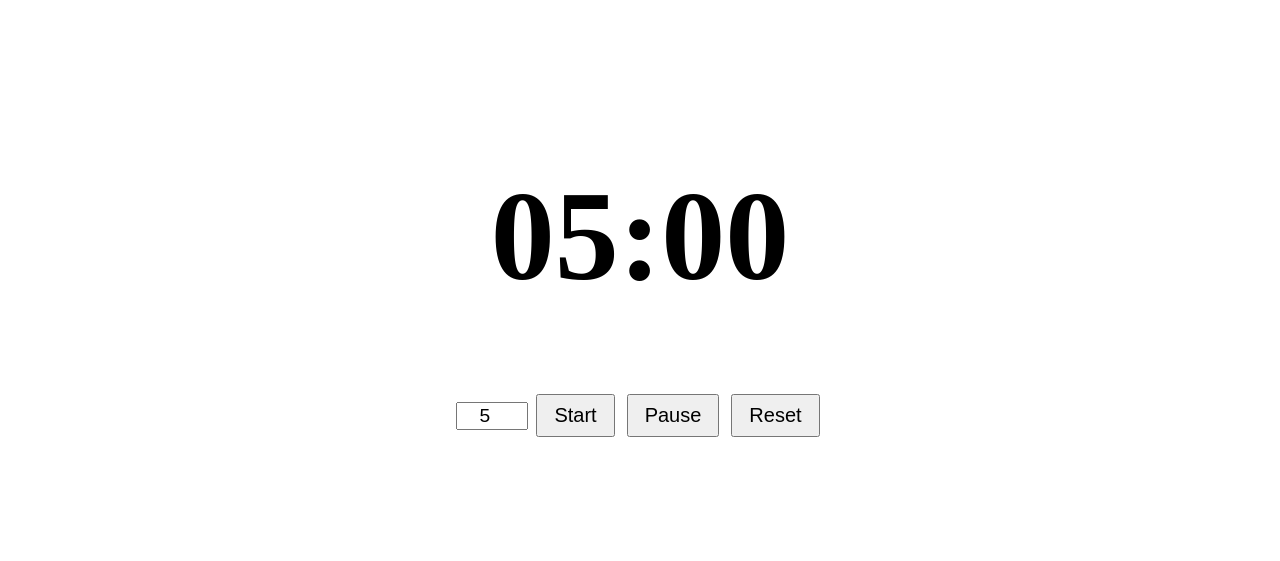
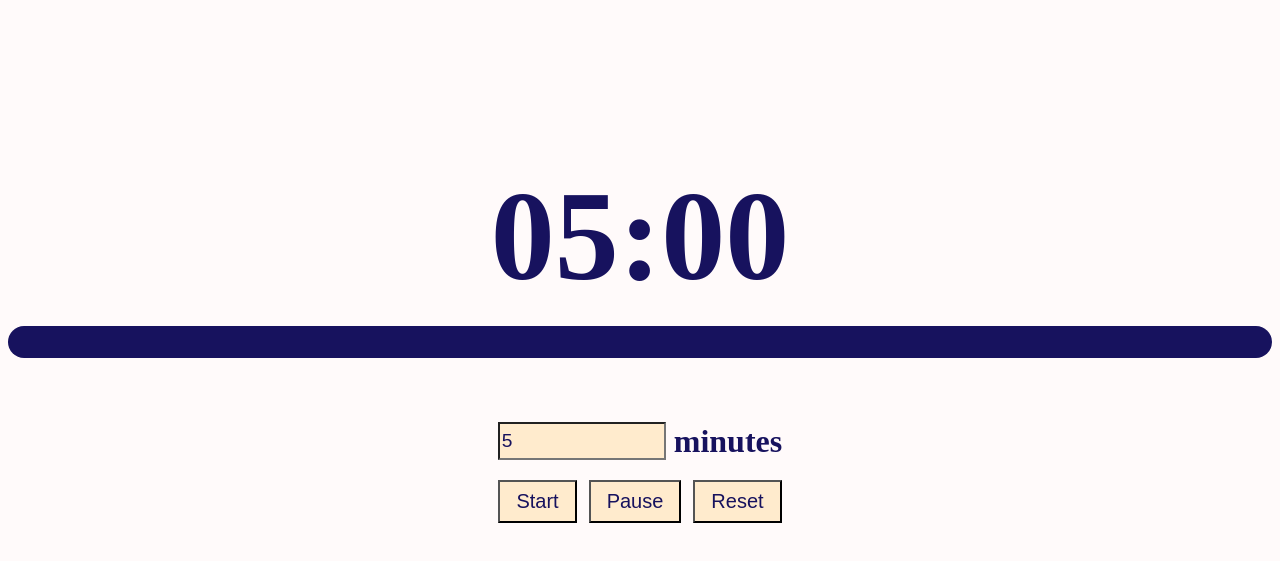
Before and after one commit to wolfepackharry/Visual-Timer, a website: page index.html in a window 1280 px wide. Shown: the part 5-566 px from the top of the page. Drawn offline with Linux system fonts and the light colour scheme.

Commit message:
+BarLayoutChanges

```diff
--- a/index.html
+++ b/index.html
@@ -8,13 +8,19 @@
     <script type="module" src="script.js"></script>
   </head>
   <body>
-    </nav>
     <main>
       <div id="display">05:00</div>
-      <input id="minutes" type="number" value="5" min="1" />
+      <div id="progressBarContainer">
+        <div id="progressBar"></div>
+      </div>
+      <div id="minutesRow">
+        <input id="minutes" type="number" value="5" min="1" />
+        <div id="minutesLabel">minutes</div>
+      </div>
       <button id="startBtn">Start</button>
       <button id="pauseBtn">Pause</button>
       <button id="resetBtn">Reset</button>
+
     </main>
   </body>
 </html>
--- a/script.js
+++ b/script.js
@@ -3,6 +3,7 @@ const minutesInput = document.getElementById("minutes");
 const startBtn = document.getElementById("startBtn");
 const pauseBtn = document.getElementById("pauseBtn");
 const resetBtn = document.getElementById("resetBtn");
+const progressBar = document.getElementById("progressBar");
 let totalSeconds = minutesInput.value * 60;
 let currentSeconds = totalSeconds;
 let intervalID = null;
@@ -14,6 +15,8 @@ minutesInput.addEventListener("change", () =>
   if (currentSeconds == totalSeconds)
   {
     display.textContent = input + ":00";
+    let value = (currentSeconds / totalSeconds) * 100
+    progressBar.style.width = value + "%";
     totalSeconds = input * 60;
     currentSeconds = totalSeconds;
   }
@@ -24,6 +27,8 @@ minutesInput.addEventListener("change", () =>
     totalSeconds = input * 60;
     currentSeconds = totalSeconds;
     display.textContent = input + ":00";
+    let value = (currentSeconds / totalSeconds) * 100
+    progressBar.style.width = value + "%";
     if (display.classList.contains("flash"))
     {
       display.classList.remove("flash");
@@ -42,6 +47,8 @@ startBtn.addEventListener("click", () =>
           {
             currentSeconds = totalSeconds;
             display.textContent = (totalSeconds / 60) + ":00";
+            let value = (currentSeconds / totalSeconds) * 100
+            progressBar.style.width = value + "%";
             display.classList.remove("flash");
           }
           else
@@ -61,6 +68,8 @@ startBtn.addEventListener("click", () =>
         if (minutes < 10){addedMinuteText = "0"}
         if (seconds < 10){addedSecondText = "0"}
         display.textContent = addedMinuteText + minutes + ":" + addedSecondText + seconds;
+        let value = (currentSeconds / totalSeconds) * 100
+        progressBar.style.width = value + "%";
       }, 1000);
     }
 })
@@ -86,9 +95,13 @@ resetBtn.addEventListener("click", () =>
     intervalID = null;
     currentSeconds = totalSeconds;
     display.textContent = (totalSeconds / 60) + ":00";
+    let value = (currentSeconds / totalSeconds) * 100
+    progressBar.style.width = value + "%";
   }
   else{
     currentSeconds = totalSeconds;
     display.textContent = (totalSeconds / 60) + ":00";
+    let value = (currentSeconds / totalSeconds) * 100
+    progressBar.style.width = value + "%";
   }
 })
--- a/styles.css
+++ b/styles.css
@@ -1,28 +1,66 @@
 #display {
-  color: black;
+  color: rgb(23, 18, 94);
   font-size: 8rem;
   font-weight: bold;
   text-align: center;
   padding-top: 10rem;
-  margin-bottom: 5rem;
+  margin-bottom: 1rem;
+
+}
+
+#minutesRow {
+  display: flex;
+  align-items: center;
+  justify-content: center;
+  gap: 0.5rem;
+  margin-bottom: 1rem;
+}
+
+#minutesLabel{
+  font-weight: bold;
+  color: rgb(23, 18, 94);
+  font-size: 2rem;
+}
+
+body{
+  background-color:snow;
 }
 
 main {
   text-align: center;
-
 }
 
 #minutes {
   font-size: 1.2rem;
-  width: 4rem;
-  text-align: center;
+  width: 10rem;
+  height: 2rem;
+  text-align:left;
+  background-color: blanchedalmond;
+  color: rgb(23, 18, 94);
+}
 
+#progressBarContainer {
+  width: 100%;
+  height: 2rem;
+  margin: 0 auto;
+  margin-bottom: 4rem;
+  background-color: blanchedalmond;
+  border-radius: 5rem;
+  overflow: hidden;
+}
+#progressBar {
+  height: 100%;
+  width: 100%;
+  background-color: rgb(23, 18, 94);
+  transition: width 0.3s;
 }
 
 button {
   font-size: 1.25rem;
   padding: 0.5rem 1rem;
   margin: 0.25rem;
+  color: rgb(23, 18, 94);
+  background-color: blanchedalmond;
 }
 
 .flash {
```
